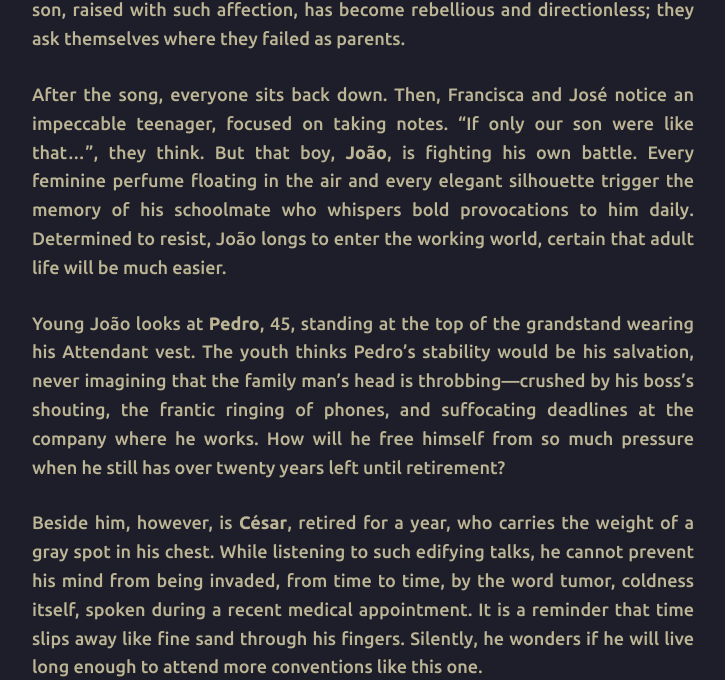
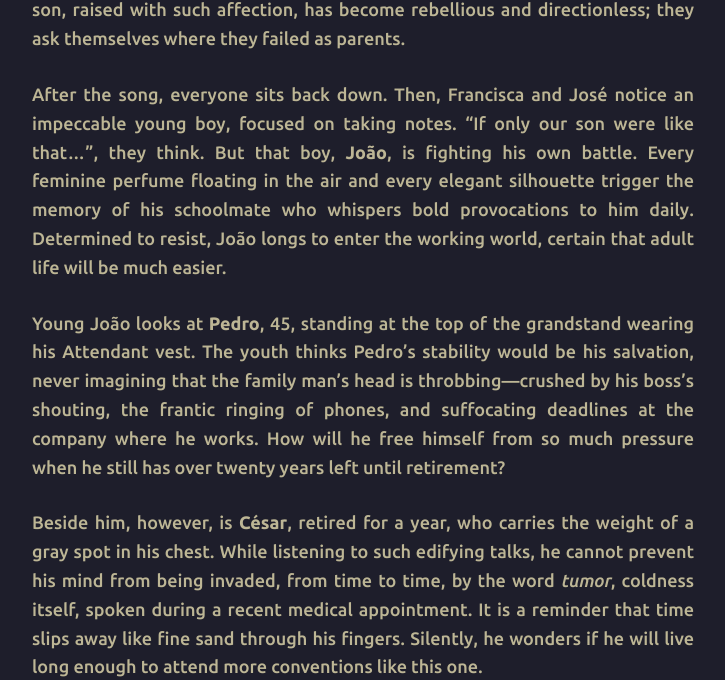
Before and after one commit to joaquim-capitao/queime-depois-de-ler, a Jekyll site: the page built from the-forty-thousand.md, in a window 1280 px wide and 1400 px high, scrolled down 792 px. Shown: the part 176-856 px from the top of the window, without its empty margins (277-1002 px from the left). Built offline with Jekyll 4.4.1, drawn with Linux system fonts in a browser that asks for light colours; our own code applies the rules of GitHub Pages for plain Markdown files.

Commit message:
Update the-forty-thousand.md

```diff
--- a/the-forty-thousand.md
+++ b/the-forty-thousand.md
@@ -8,11 +8,11 @@ For a brief moment, her eyes fix on a young woman sitting in front of her, secre
 
 Nearby, in the same grandstand, a couple intertwines their hands during the song. Seeing them so united, Filipa laments deep down: "I wanted so much to experience that happiness...". But Filipa does not know that **José and Francisca**, married for 25 years, are facing their worst nightmare. Their teenage son, raised with such affection, has become rebellious and directionless; they ask themselves where they failed as parents.
 
-After the song, everyone sits back down. Then, Francisca and José notice an impeccable teenager, focused on taking notes. "If only our son were like that...", they think. But that boy, **João**, is fighting his own battle. Every feminine perfume floating in the air and every elegant silhouette trigger the memory of his schoolmate who whispers bold provocations to him daily. Determined to resist, João longs to enter the working world, certain that adult life will be much easier.
+After the song, everyone sits back down. Then, Francisca and José notice an impeccable young boy, focused on taking notes. "If only our son were like that...", they think. But that boy, **João**, is fighting his own battle. Every feminine perfume floating in the air and every elegant silhouette trigger the memory of his schoolmate who whispers bold provocations to him daily. Determined to resist, João longs to enter the working world, certain that adult life will be much easier.
 
 Young João looks at **Pedro**, 45, standing at the top of the grandstand wearing his Attendant vest. The youth thinks Pedro's stability would be his salvation, never imagining that the family man's head is throbbing—crushed by his boss's shouting, the frantic ringing of phones, and suffocating deadlines at the company where he works. How will he free himself from so much pressure when he still has over twenty years left until retirement?
 
-Beside him, however, is **César**, retired for a year, who carries the weight of a gray spot in his chest. While listening to such edifying talks, he cannot prevent his mind from being invaded, from time to time, by the word tumor, coldness itself, spoken during a recent medical appointment. It is a reminder that time slips away like fine sand through his fingers. Silently, he wonders if he will live long enough to attend more conventions like this one.
+Beside him, however, is **César**, retired for a year, who carries the weight of a gray spot in his chest. While listening to such edifying talks, he cannot prevent his mind from being invaded, from time to time, by the word *tumor*, coldness itself, spoken during a recent medical appointment. It is a reminder that time slips away like fine sand through his fingers. Silently, he wonders if he will live long enough to attend more conventions like this one.
 
 At that precise moment, a song and a prayer mark the end of those three days of immense comfort—a refreshing convention that helped all those brothers and sisters distance themselves, as much as possible, from their personal dramas. Unexpectedly, an additional song begins to play. Then another. And another...
 
```
